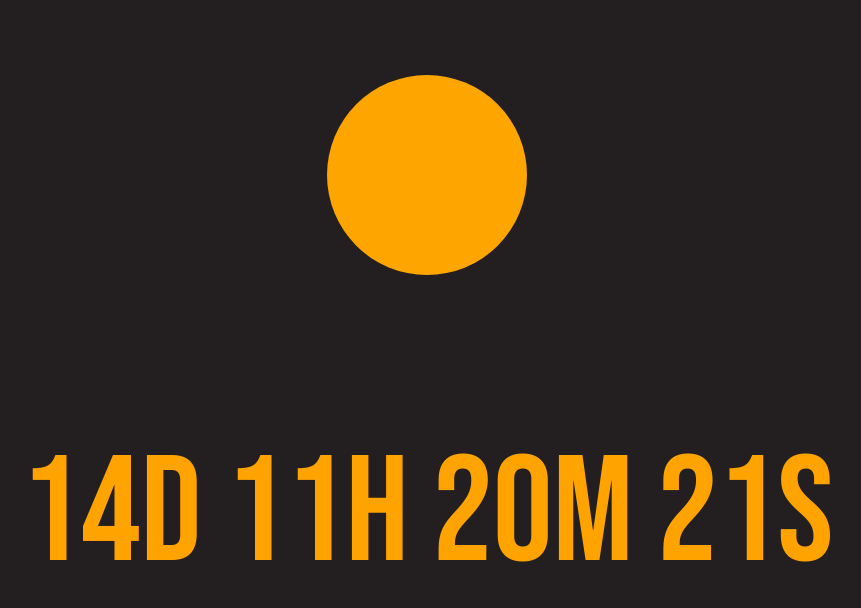
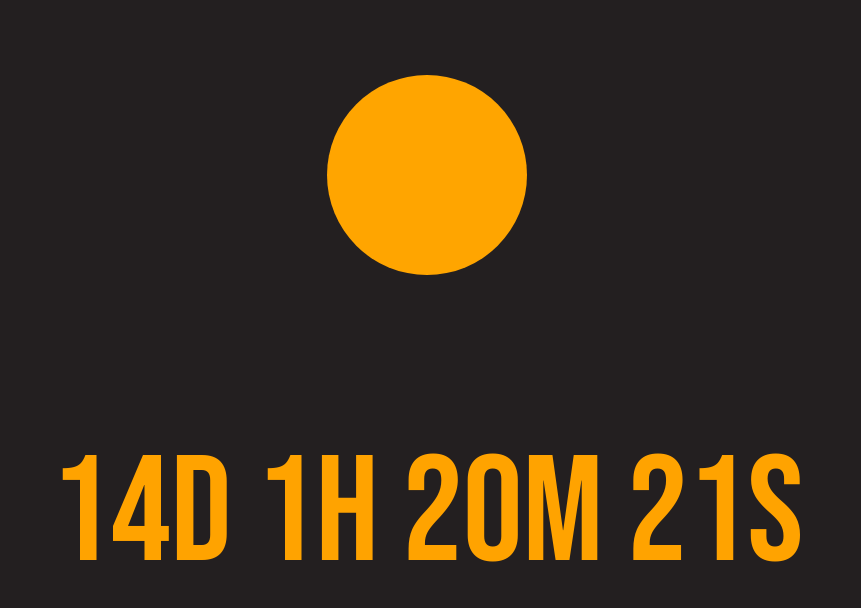
Before and after one commit to Heigremont/hgmt, a plain HTML site: page index.html in a window 1280 px wide. Shown: the whole page, without its empty margins (213-1074 px from the left). Drawn offline with Linux system fonts and the light colour scheme.

Commit message:
Update index.html

```diff
--- a/index.html
+++ b/index.html
@@ -32,7 +32,7 @@ svg {
 <p id="demo">
 
 <script>
-var countDownDate = new Date("May 27, 2023 20:00:00").getTime();
+var countDownDate = new Date("May 27, 2023 20:00:00" + " GMT+10:00").getTime();
 var x = setInterval(function() {
 
   var now = new Date().getTime();
```
